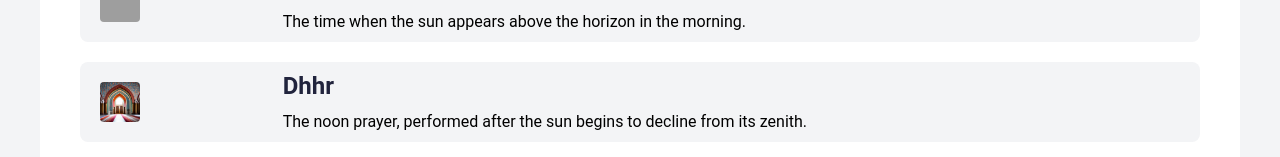
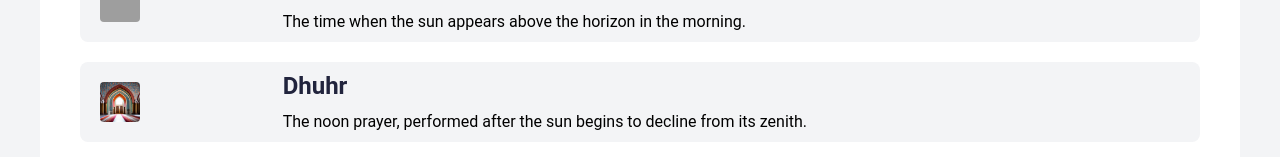
Before and after one commit to imranesarsri/prayers-timings-react, a React (Vite) app: page / in a window 1280 px wide. Shown: the part 2640-2797 px from the top of the page. Built offline with nearby package versions, Linux system fonts and the light colour scheme; no server answers; grey boxes are pictures that could not be loaded.

Commit message:
change prayer  name from dhhr to dhuhr

```diff
--- a/public/index.js
+++ b/public/index.js
@@ -2,7 +2,7 @@
 import imageImsak from './images/prayers/1-imsak-prayer.jpg'
 import imageFajr from './images/prayers/2-fajr-prayer.png'
 import imageSunrise from './images/prayers/3-sunrise-prayer.jpg'
-import imageDhhr from './images/prayers/4-dhhr-prayer.png'
+import imageDhuhr from './images/prayers/4-dhuhr-prayer.png'
 import imageAsr from './images/prayers/5-asr-prayer.png'
 import imageSunset from './images/prayers/6-sunset-prayer.png'
 import imageMaghrib from './images/prayers/7-maghrib-prayer.jpg'
@@ -19,7 +19,7 @@ export {
   imageImsak,
   imageFajr,
   imageSunrise,
-  imageDhhr,
+  imageDhuhr,
   imageAsr,
   imageSunset,
   imageMaghrib,
--- a/src/data/PrayerDefinitions.json
+++ b/src/data/PrayerDefinitions.json
@@ -15,7 +15,7 @@
     },
     {
         "id": 3,
-        "nameEn": "dhhr",
+        "nameEn": "dhuhr",
         "nameAr": "الظهر",
         "descriptionEn": "The noon prayer, performed after the sun begins to decline from its zenith.",
         "descriptionAr": "صلاة الظهر، تُصلّى بعد أن يبدأ الشمس في الانحدار من زوالها."
--- a/src/logic/PrayerImages.jsx
+++ b/src/logic/PrayerImages.jsx
@@ -1,6 +1,6 @@
 import {
     imageFajr,
-    imageDhhr,
+    imageDhuhr,
     imageAsr,
     imageIsha,
     imageSunset,
@@ -16,7 +16,7 @@ import {
 const PrayerImages = {
     fajr: imageFajr,
     sunrise: imageSunrise,
-    dhhr: imageDhhr,
+    dhuhr: imageDhuhr,
     asr: imageAsr,
     isha: imageIsha,
     maghrib: imageMaghrib,
```
Also changed, not shown: public/images/prayers/4-dhuhr-prayer.png (renamed from public/images/prayers/4-dhhr-prayer.png).
